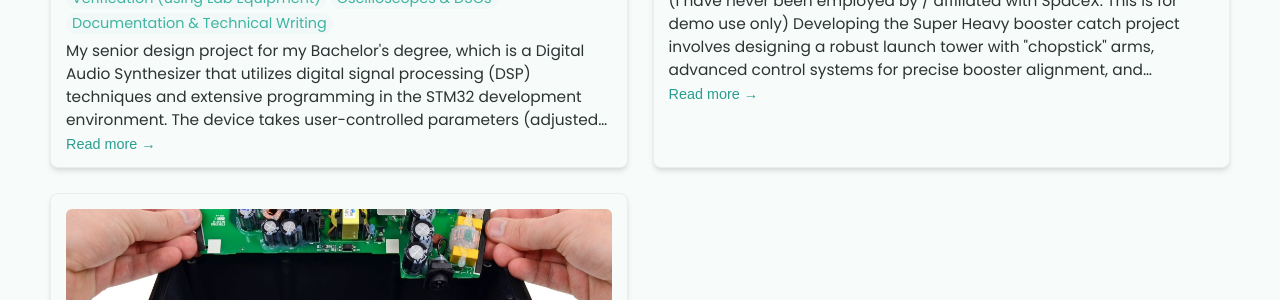
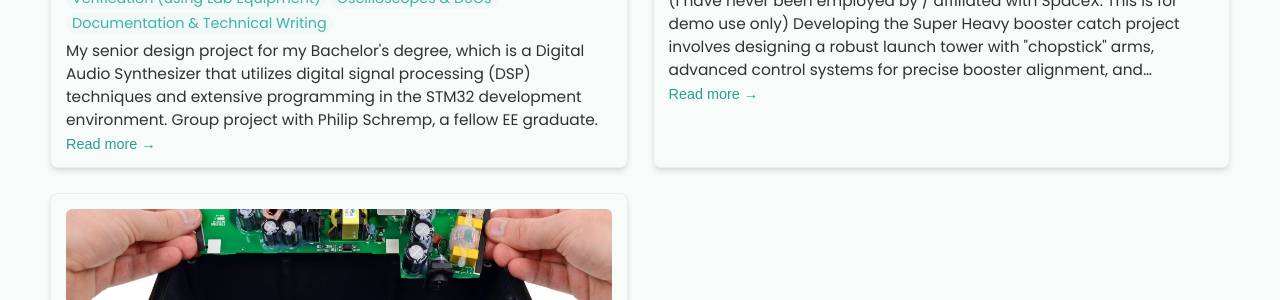
Before and after one commit to AlexanduhHi/alexanduhhi.github.io, a Jekyll site: the page built from index.html, in a window 1280 px wide and 900 px high, scrolled down 1188 px. Shown: the part 220-520 px from the top of the window. Built offline with Jekyll 4.4.1, drawn with Linux system fonts in a browser that asks for light colours; some of the changed text lies outside the part shown.

Commit message:
Update index.md

```diff
--- a/_projects/Digital Audio Synthesizer/index.md
+++ b/_projects/Digital Audio Synthesizer/index.md
@@ -1,7 +1,7 @@
 ---
 layout: post
 title: Digital Audio Synthesizer
-description:  My senior design project for my Bachelor's degree, which is a Digital Audio Synthesizer that utilizes digital signal processing (DSP) techniques and extensive programming in the STM32 development environment. The device takes user-controlled parameters (adjusted using encoders/buttons) and musical-instrument digital interface (MIDI) signals and uses them to synthesize electronic sounds. The goal was to emulate the standard analog subtractive synthesizer, with at least one oscillator (VCO), filter (VCF), amplifier (VCA), envelope-generator (EG), and low-frequency oscillator (LFO). All the parameters of these different modules of the synthesizer are controllable by the user. Philip Schremp (a fellow EE) was my partner for this project and I had a blast working on this with him!
+description:  My senior design project for my Bachelor's degree, which is a Digital Audio Synthesizer that utilizes digital signal processing (DSP) techniques and extensive programming in the STM32 development environment. Group project with Philip Schremp, a fellow EE graduate.
 skills:
 - STM32Cube IDE
 - STM32F746NG-DISCO
```
Also changed, not shown: other parts of _projects/Digital Audio Synthesizer/index.md (+2 -0 lines).
